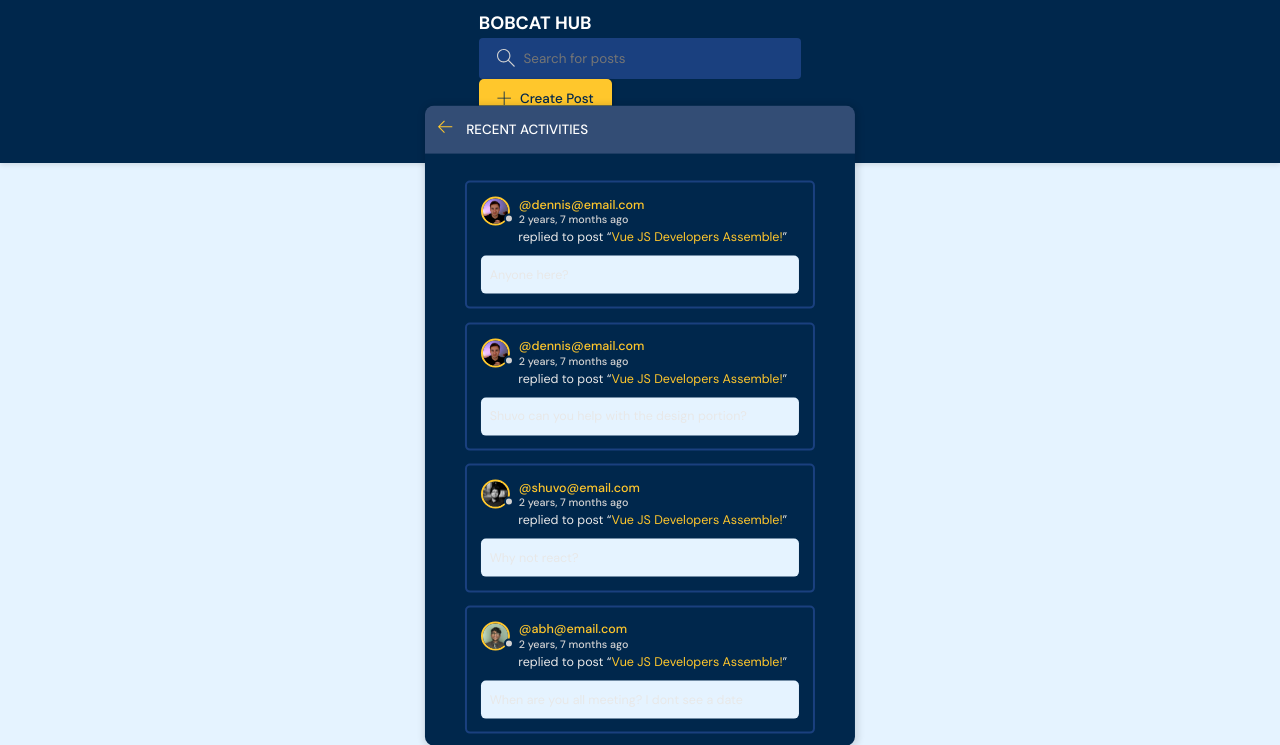
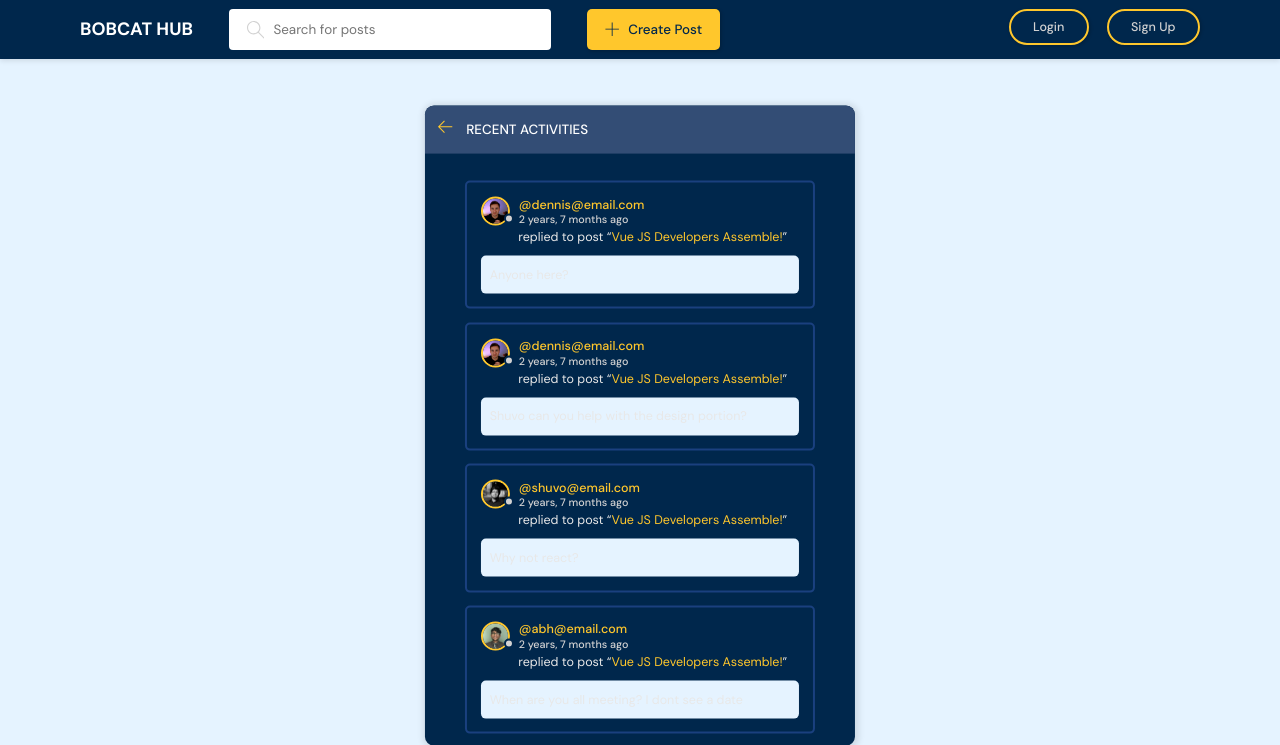
Before and after one commit to mustachemo/final_project_cse108_django, a Django app: page /activity/ in a window 1280 px wide. Shown: the top 745 px of the page. Run offline with Django 3.2, Linux system fonts and the light colour scheme; data comes from the database, SQL or seed files in the repository.

Commit message:
placed navbar elements same row

```diff
--- a/static/styles/style.css
+++ b/static/styles/style.css
@@ -24,6 +24,7 @@
 * {
   font-family: 'DM Sans', -apple-system, BlinkMacSystemFont, 'Segoe UI', Roboto, Oxygen, Ubuntu, Cantarell, 'Open Sans', 'Helvetica Neue',
     sans-serif;
+    /* border: 1px solid red; */
   margin: 0;
   padding: 0;
   box-sizing: border-box;
@@ -1326,3 +1327,32 @@
 .btn-close:hover {
   opacity: 1;
 }
+
+/* *{
+  border: 1px solid green;
+} */
+
+header .container{
+  display: flex;
+  flex-direction: row ;
+  /* background-color: red; */
+}
+header .container{
+  display: flex;
+  flex-direction: row ;
+  /* background-color: red; */
+}
+
+.header_top_elements{
+  /* background-color: red; */
+  display: flex;
+  gap: 4rem;
+  width: 100%;
+  justify-content: space-between;
+}
+.header__search label{
+  background-color: white;
+  width: 100%;
+  height: 100%;
+  color: black;
+}
```
